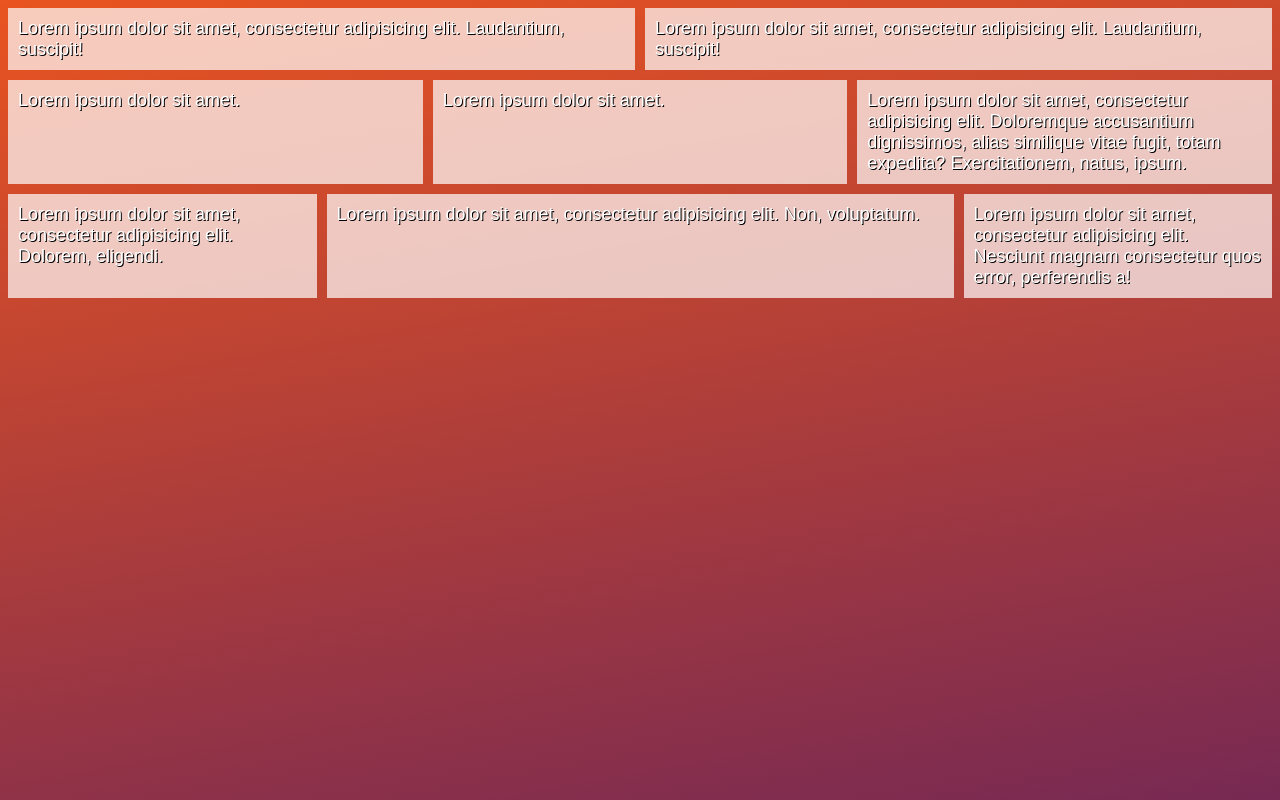
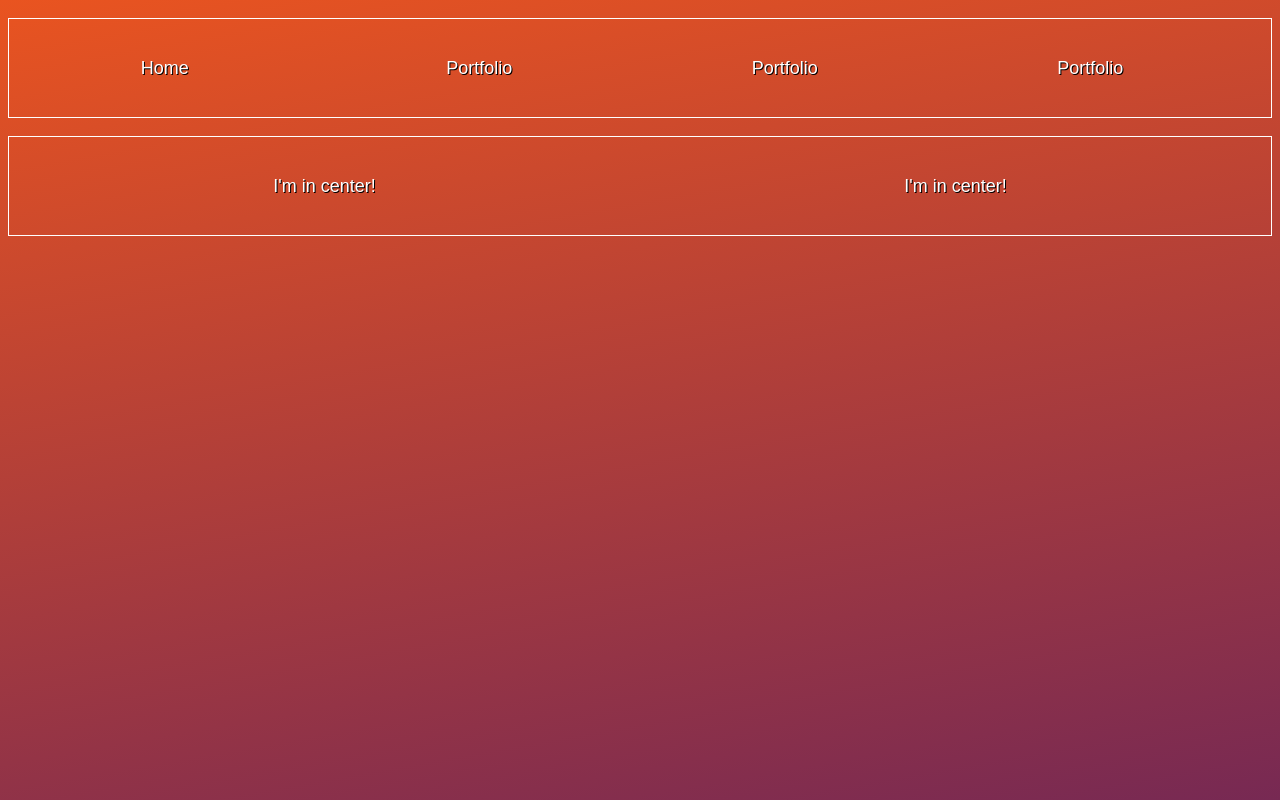
Before and after one commit to snizemic/udemy-flexbox-2017, a website: page index.html in a window 1280 px wide. Drawn offline with Linux system fonts and the light colour scheme.

Commit message:
dokonceni kurzu

```diff
--- a/css/main.css
+++ b/css/main.css
@@ -1,5 +1,25 @@
+/* Your code goes here */
+p {
+  margin: 0;
+}
 
-/* Your code goes here */
+.vcenter {
+  display: flex;
+  align-items: center;
+  justify-content: space-around;
+  height: 100px;
+  border: 1px solid white;
+}
+
+nav {
+  width: 100%;
+}
+
+li {
+  list-style-type: none;
+  flex-basis: 10%;
+}
+
 
 .grid {
   display: flex;
--- a/index.html
+++ b/index.html
@@ -7,35 +7,17 @@
     <link rel="stylesheet" href="css/main.css">
   </head>
   <body>
-    <div class="grid gutters">
-      <div class="half">
-        <div>Lorem ipsum dolor sit amet, consectetur adipisicing elit. Laudantium, suscipit!</div>
-      </div>
-      <div class="half">
-        <div>Lorem ipsum dolor sit amet, consectetur adipisicing elit. Laudantium, suscipit!</div>
-      </div>
-    </div>
-    <div class="grid gutters">
-      <div class="third">
-        <div>Lorem ipsum dolor sit amet.</div>
-      </div>
-      <div class="third">
-        <div>Lorem ipsum dolor sit amet.</div>
-      </div>
-      <div class="third">
-        <div>Lorem ipsum dolor sit amet, consectetur adipisicing elit. Doloremque accusantium dignissimos, alias similique vitae fugit, totam expedita? Exercitationem, natus, ipsum.</div>
-      </div>
-    </div>
-    <div class="grid gutters">
-      <div class="fourth">
-        <div>Lorem ipsum dolor sit amet, consectetur adipisicing elit. Dolorem, eligendi.</div>
-      </div>
-      <div class="half">
-        <div>Lorem ipsum dolor sit amet, consectetur adipisicing elit. Non, voluptatum.</div>
-      </div>
-      <div class="fourth">
-        <div>Lorem ipsum dolor sit amet, consectetur adipisicing elit. Nesciunt magnam consectetur quos error, perferendis a!</div>
-      </div>
+    <nav>
+      <ul class="vcenter">
+        <li>Home</li>
+        <li>Portfolio</li>
+        <li>Portfolio</li>
+        <li>Portfolio</li>
+      </ul>
+    </nav>
+    <div class="vcenter">
+      <p>I'm in center!</p>
+      <p>I'm in center!</p>
     </div>
   </body>
 </html>
```
